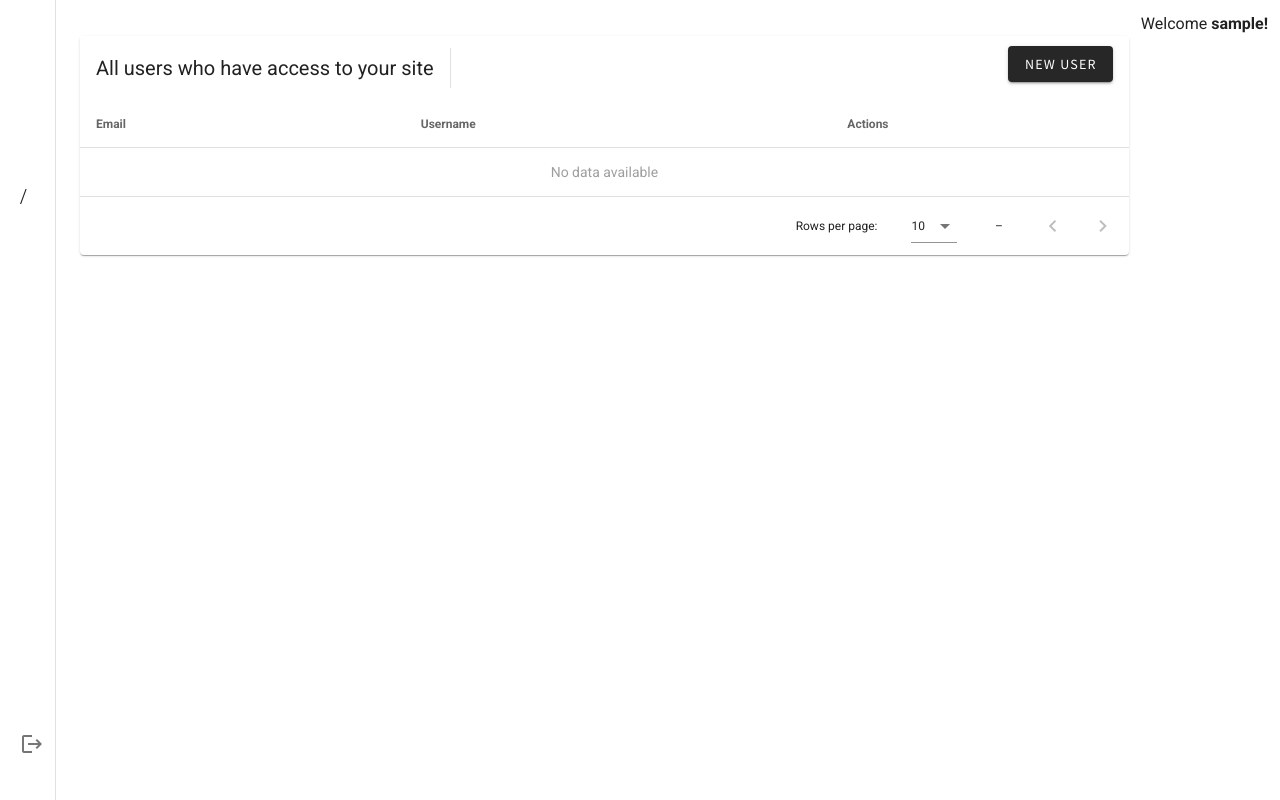
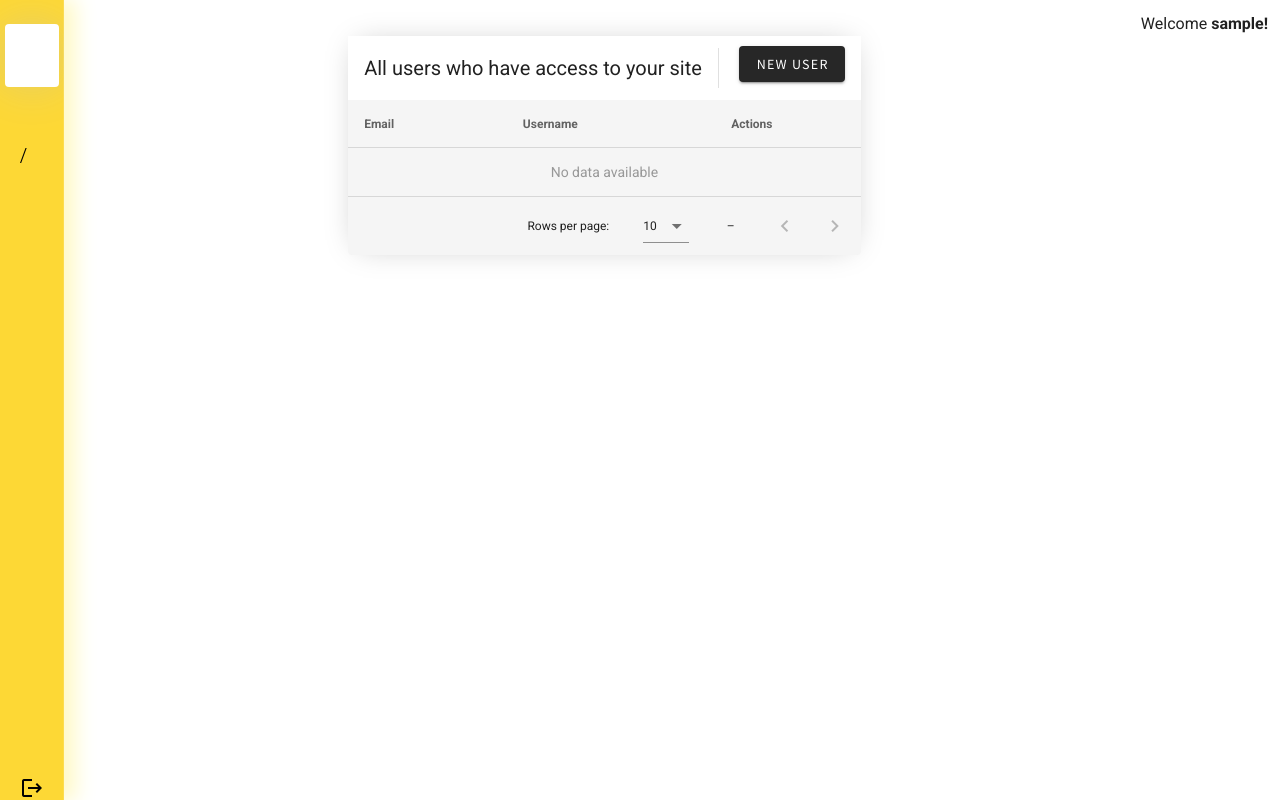
Before and after one commit to Naresh1318/simplyServe, a Python web app: template templates/index.html in a window 1280 px wide. Run offline with Jinja, Linux system fonts and the light colour scheme; the template is opened without the code that fills it: most values are stand-ins (such as "Sample title", 1, 10 or a date in 2020); some libraries are stand-ins or nearby versions.

Commit message:
working on a new color scheme

```diff
--- a/static/css/index.css
+++ b/static/css/index.css
@@ -15,21 +15,6 @@ button {
     font-family: 'Source Sans Pro', sans-serif;
 }
 
-.vs-list--slot {
-    margin-left: 0;
-}
-
-.file_list_item {
-    padding: 0.25rem;
-    max-width: 14rem;
-}
-
-.table_header {
-    padding: 0.5rem;
-    max-width: 14rem;
-    font-size: 1.5rem;
-}
-
 a:link {
     text-decoration: none;
     color: black;
@@ -39,46 +24,37 @@ a:visited {
     text-decoration: none;
     color: black;
 }
-.vs-con-table table {
-    font-size: 1rem;
+
+/* Navigation Bar */
+.nav-bar-theme {
+    box-shadow: 10px 0 20px 1px #FFF9C4;
+    background-color: #FDD835 !important;
+    border-color: #FFCA28;
 }
 
-.vs-con-table table:hover {
-    cursor: pointer;
+.nav-bar-icon {
+    color: #000 !important;
 }
 
-th {
-    font-size: 1rem;
+.nav-bar-icon-card {
+    box-shadow: 0 0 50px -10px #BDBDBD !important;
+    background-color: #FFF !important;
+    padding: 0 5px;
 }
 
-.vs-pagination-primary .effect, .vs-pagination-primary .vs-pagination--buttons:hover {
-    background: rgba(30, 30, 30, 1)!important;
+.file-manager-theme {
+    height: 95vh;
+    background-color: #F5F5F5 !important;
+    box-shadow: 0 0 30px -10px #BDBDBD !important;
+    border-radius: 10px;
+    overflow-y: auto;
 }
 
-.vs-pagination-primary li:hover:not(.is-current) {
-    color: rgba(30, 30, 30, 1)!important;
+.file-manager-item {
+    background-color: #F5F5F5 !important;
 }
 
-/* Dark checkbox */
-.vs-checkbox-primary .vs-checkbox--check {
-    background: rgba(30, 30, 30, 1);
+.admin-user-table {
+    background-color: #F5F5F5 !important;
+    box-shadow: 0 0 30px -10px #BDBDBD !important;
 }
-
-/* Dark checkbox border */
-.vs-checkbox-primary input:checked+.vs-checkbox {
-    border: 2px solid rgba(30, 30, 30, 1)!important;
-}
-
-/* Dark selected item background */
-.vs-table-primary .is-selected {
-    -webkit-transform: translate(0)!important;
-    transform: translate(0)!important;
-    background: rgba(30, 30, 30, .05)!important;
-}
-
-/* Dark selected text */
-.tr-table-state-primary, .vs-table-primary .is-selected {
-    color: rgba(30, 30, 30, 1);
-    -webkit-box-shadow: 0 0 1px 0 rgba(30, 30, 30, 1)!important;
-    box-shadow: 0 0 1px 0 rgba(30, 30, 30, 1)!important;
-}
--- a/templates/admin.html
+++ b/templates/admin.html
@@ -1,7 +1,7 @@
 <div style="float: right">Welcome <b>{{ username }}!</b></div><br>
 <v-row>
-    <v-col cols="12" style="margin: auto">
-        <v-data-table :headers="admin_users_header" :items="admin_users_list" class="elevation-1">
+    <v-col cols="6" style="margin: auto">
+        <v-data-table class="admin-user-table" :headers="admin_users_header" :items="admin_users_list">
             <template v-slot:top>
                 <v-toolbar flat color="white">
                     <v-toolbar-title>All users who have access to your site</v-toolbar-title>
--- a/templates/home.html
+++ b/templates/home.html
@@ -1,8 +1,8 @@
 <div style="float: right">Welcome <b>{{ username }}!</b></div>
 <v-row>
     <v-col cols="4">
-        <v-card style="height: 95vh;">
-            <v-list two-line subheader>
+        <v-card class="file-manager-theme">
+            <v-list class="file-manager-item" two-line subheader>
                 <v-subheader>
                     <v-row>
                         <v-col style="flex-grow: 0">
@@ -22,7 +22,7 @@
                     <a v-if="item.is_file" :href="get_file_link(item.name)" download>
                         <v-list-item :key="item.name" @click="">
                             <v-list-item-avatar>
-                                <v-icon class="grey white--text">assignment</v-icon>
+                                <v-icon class="blue white--text">assignment</v-icon>
                             </v-list-item-avatar>
                             <v-list-item-content>
                                 <v-list-item-title>{{ item.name }}</v-list-item-title>
@@ -35,7 +35,7 @@
                     <div v-else>
                         <v-list-item :key="item.name" @click="navigate_to(item.name)">
                             <v-list-item-avatar>
-                                <v-icon class="grey white--text">folder</v-icon>
+                                <v-icon class="yellow white--text">folder</v-icon>
                             </v-list-item-avatar>
                             <v-list-item-content>
                                 <v-list-item-title>{{ item.name }}</v-list-item-title>
--- a/templates/nav_bar.html
+++ b/templates/nav_bar.html
@@ -1,15 +1,21 @@
-<v-navigation-drawer mini-variant app>
+<v-navigation-drawer class="nav-bar-theme" mini-variant permanent app dark style="width: 64px">
     <v-list>
-        <v-list-item class="pa-3">
+        <v-list-item style="padding: 0 5px">
             <v-list-item-icon>
-                <v-img src="/static/img/icon.png" contain height="5rem"></v-img>
+                <v-card class="nav-bar-icon-card">
+                    <v-row no-gutters>
+                        <v-col>
+                            <v-img src="/static/img/icon.png"></v-img>
+                        </v-col>
+                    </v-row>
+                </v-card>
             </v-list-item-icon>
         </v-list-item>
 
         <v-list-item link :key="p.title" class="pa-5" v-for="p in pages" @click="change_page(p.title)">
             <template v-if="p.show">
                 <v-list-item-icon>
-                    <v-icon color="#212121">{{ p.icon }}</v-icon>
+                    <v-icon class="nav-bar-icon">{{ p.icon }}</v-icon>
                 </v-list-item-icon>
                 <v-list-item-content>
                     <v-list-item-title>{{ p.title }}</v-list-item-title>
@@ -19,13 +25,12 @@
     </v-list>
 
     <template v-slot:append>
-        <v-list>
-            <v-list-item link class="pa-5" href="/logout">
-                <v-list-item-icon>
-                    <v-icon>logout</v-icon>
-                </v-list-item-icon>
-            </v-list-item>
-        </v-list>
+        <v-row>
+            <v-col style="text-align: center">
+                <a href="/logout">
+                    <v-icon class="nav-bar-icon">logout</v-icon>
+                </a>
+            </v-col>
+        </v-row>
     </template>
-
 </v-navigation-drawer>
--- a/templates/public.html
+++ b/templates/public.html
@@ -1,8 +1,8 @@
 <div style="float: right">Welcome <b>{{ username }}!</b></div>
 <v-row>
     <v-col cols="4">
-        <v-card style="height: 95vh;overflow-y: auto">
-            <v-list two-line subheader>
+        <v-card class="file-manager-theme">
+            <v-list class="file-manager-item" two-line subheader>
                 <v-subheader>
                     <v-row>
                         <v-col style="flex-grow: 0">
@@ -20,11 +20,11 @@
                 <v-divider style="width: 90%; margin: auto"></v-divider>
                 <div v-for="item in all_items">
                     <v-row v-if="item.is_file" no-gutters justify="center" align="center">
-                        <v-col cols="11">
+                        <v-col cols="10">
                             <a :href="get_file_link(item.name)" download>
                                 <v-list-item :key="item.name" @click="">
                                     <v-list-item-avatar>
-                                        <v-icon class="grey white--text">assignment</v-icon>
+                                        <v-icon class="blue white--text">assignment</v-icon>
                                     </v-list-item-avatar>
                                     <v-list-item-content>
                                         <v-list-item-title>{{ item.name }}</v-list-item-title>
@@ -35,7 +35,7 @@
                                 </v-list-item>
                             </a>
                         </v-col>
-                        <v-col cols="1">
+                        <v-col cols="2" style="text-align: center">
                             <v-btn @click="copy_to_clipboard(item.link)" icon>
                                 <v-icon>link</v-icon>
                             </v-btn>
@@ -46,7 +46,7 @@
                         <v-col cols="12">
                             <v-list-item :key="item.name" @click="navigate_to(item.name)">
                                 <v-list-item-avatar>
-                                    <v-icon class="grey white--text">folder</v-icon>
+                                    <v-icon class="yellow white--text">folder</v-icon>
                                 </v-list-item-avatar>
                                 <v-list-item-content>
                                     <v-list-item-title>{{ item.name }}</v-list-item-title>
```
Also changed, not shown: static/js/admin.js (line endings or trailing spaces).
